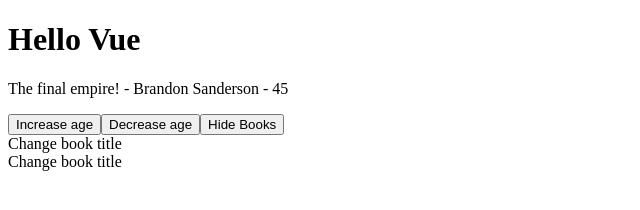
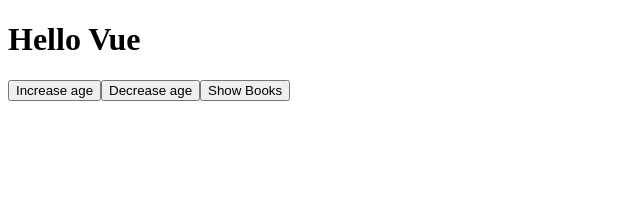
Before and after one commit to mahier8/vueCourse-netNinja, a plain HTML site: page index.html in a window 1280 px wide. Both pictures are taken after a click on the button "Hide Books". Shown: the whole page, without its empty margins (0-640 px from the left). Drawn offline with nearby package versions, Linux system fonts and the light colour scheme.

Commit message:
finished basics 1

```diff
--- a/app.js
+++ b/app.js
@@ -17,9 +17,16 @@ const app = Vue.createApp({
   // },
 
   // for the example with an argument
+  // methods: {
+  //   changeTitle(title) {
+  //     this.title = title;
+  //   },
+  // },
   methods: {
-    changeTitle(title) {
-      this.title = title;
+    toggleShowBooks() {
+      // we set it to inverse each time (what it currently isn't)
+      // so when its true we can set it to false, and vice versa
+      this.showBooks = !this.showBooks;
     },
   },
 });
--- a/index.html
+++ b/index.html
@@ -31,14 +31,27 @@
       <button v-on:click="age--">Decrease age</button>
 
       <!-- using a button to conditionally render -->
-      <button><span>Hide Books</span></button>
+      <!-- <button @click="toggleShowBooks"><span>Hide Books</span></button> -->
+
+      <!-- using a button to conditionally render and 2 spans -->
+      <!-- <button @click="toggleShowBooks">
+        <span v-if="showBooks">Hide Books</span>
+        <span v-if="!showBooks">Show Books</span>
+      </button> -->
+
+      <!-- using a button to conditionally render and 2 spans
+      , while using an if else statement -->
+      <button @click="toggleShowBooks">
+        <span v-if="showBooks">Hide Books</span>
+        <span v-else>Show Books</span>
+      </button>
 
       <!-- example of an event listener in a div with @ shortcut -->
       <!-- <div @click="title = 'something else'">Change book title</div> -->
-      <div @click="changeTitle">Change book title</div>
+      <!-- <div @click="changeTitle">Change book title</div> -->
 
       <!-- an example with arguments -->
-      <div @click="changeTitle('Oathbringer')">Change book title</div>
+      <!-- <div @click="changeTitle('Oathbringer')">Change book title</div> -->
     </div>
 
     <script src="app.js"></script>
```
